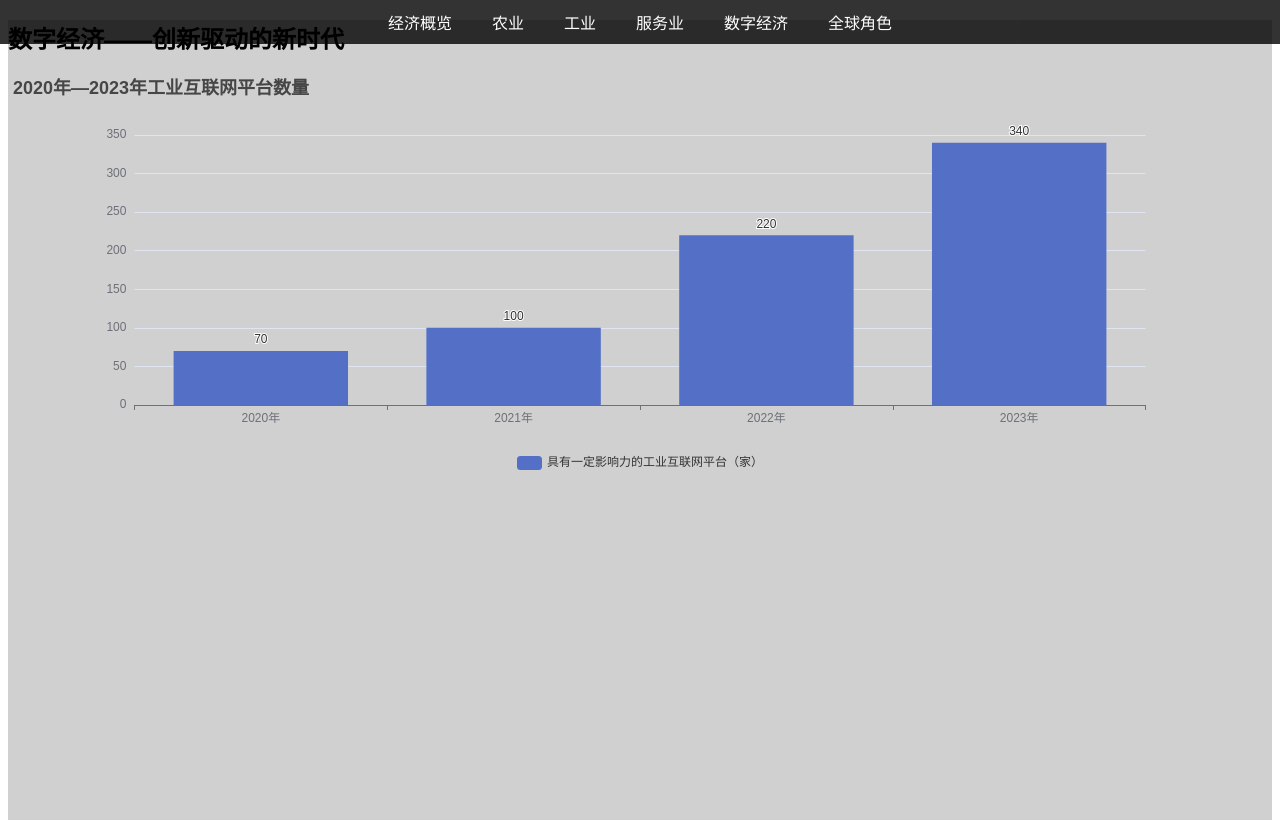
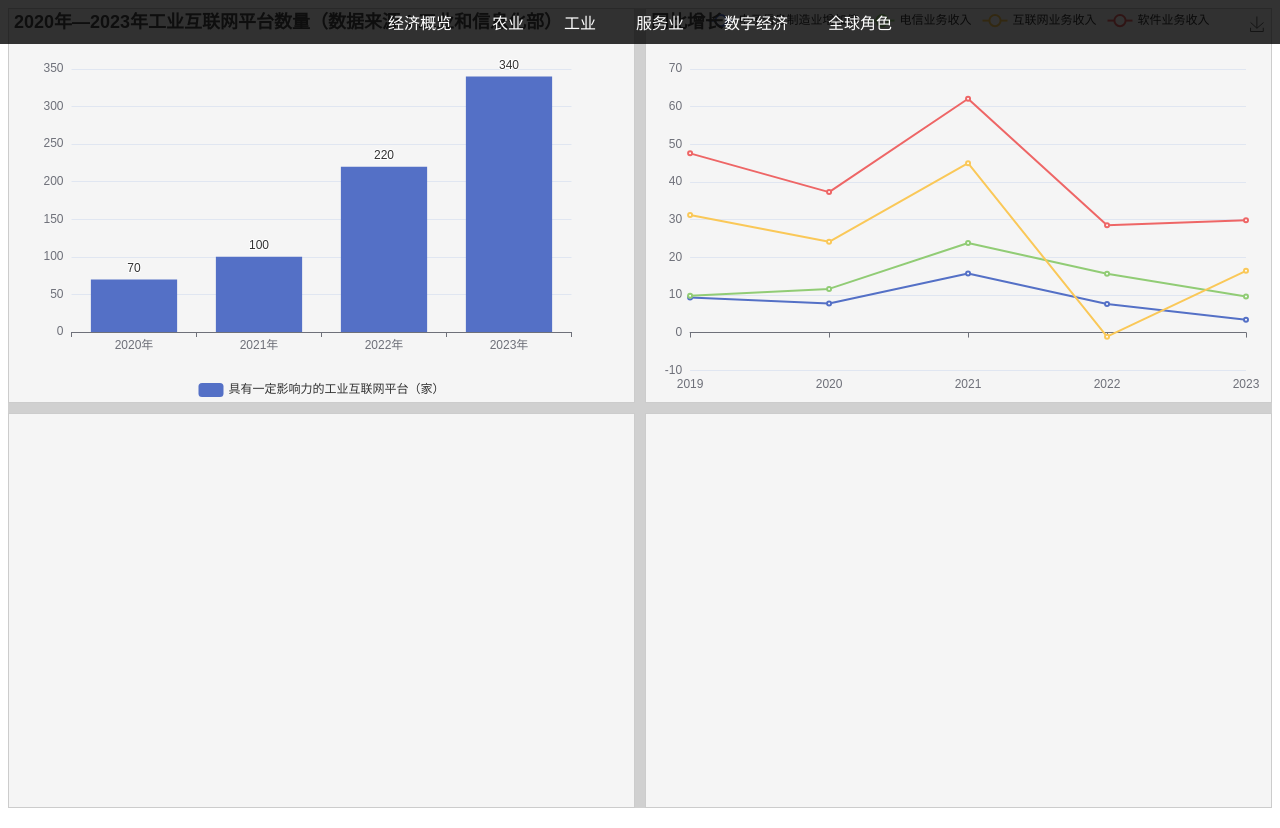
Before and after one commit to cudavailable/Data_Visualization, a Vue app in the folder GDP/: page /digital-economy in a window 1280 px wide. Built offline with nearby package versions, Linux system fonts and the light colour scheme.

Commit message:
add my second view

```diff
--- a/GDP/src/components/DigitalEconomyChart.vue
+++ b/GDP/src/components/DigitalEconomyChart.vue
@@ -1,6 +1,6 @@
 
 <template>
-    <div ref="chart" style="width: 100%; height: 400px;"></div>
+    <div ref="chart" style="width: 100%; height: 100%;"></div>
 </template>
 
 <script>
@@ -32,7 +32,7 @@ export default {
 
       const option = {
         title: {
-          text: "2020年—2023年工业互联网平台数量",
+          text: "2020年—2023年工业互联网平台数量（数据来源：工业和信息化部）",
         },
         tooltip: {
           trigger: "axis",
--- /dev/null
+++ b/GDP/src/components/Echarts2.vue
@@ -0,0 +1,78 @@
+<template>
+    <div ref="chart" style="width: 100%; height: 100%;"></div>
+</template>
+
+<script>
+import * as echarts from 'echarts';
+
+export default {
+  name: 'Echarts2',
+  mounted() {
+    var chartDom = this.$refs.chart;  // 使用 Vue 的 ref 获取 DOM
+    var myChart = echarts.init(chartDom);
+
+    var option = {
+      title: {
+        text: '同比增长',
+      },
+      tooltip: {
+        trigger: 'axis',
+      },
+      legend: {
+        data: ['电子信息制造业增加值', '电信业务收入', '互联网业务收入', '软件业务收入'],
+      },
+      grid: {
+        left: '3%',
+        right: '4%',
+        bottom: '3%',
+        containLabel: true,
+      },
+      toolbox: {
+        feature: {
+          saveAsImage: {},
+        },
+      },
+      xAxis: {
+        type: 'category',
+        boundaryGap: false,
+        data: ['2019', '2020', '2021', '2022', '2023'],
+      },
+      yAxis: {
+        type: 'value',
+      },
+      series: [
+        {
+          name: '电子信息制造业增加值',
+          type: 'line',
+          stack: 'Total',
+          data: [9.3, 7.7, 15.7, 7.6, 3.4],
+        },
+        {
+          name: '电信业务收入',
+          type: 'line',
+          stack: 'Total',
+          data: [0.5, 3.9, 8.1, 8, 6.2],
+        },
+        {
+          name: '互联网业务收入',
+          type: 'line',
+          stack: 'Total',
+          data: [21.4, 12.5, 21.2, -1.1, 6.8],
+        },
+        {
+          name: '软件业务收入',
+          type: 'line',
+          stack: 'Total',
+          data: [16.4, 13.2, 17.1, 12.9, 13.4],
+        },
+      ],
+    };
+
+    myChart.setOption(option);
+  }
+}
+</script>
+
+<style scoped>
+/* 自定义样式 */
+</style>
--- /dev/null
+++ b/GDP/src/components/Echarts3.vue
@@ -0,0 +1,11 @@
+<template>
+    <div ref="chart" style="width: 100%; height: 100%;"></div>
+</template>
+
+<script>
+
+</script>
+
+<style scoped>
+/* 自定义样式 */
+</style>
--- /dev/null
+++ b/GDP/src/components/Echarts4.vue
@@ -0,0 +1,10 @@
+<template>
+    <div ref="chart" style="width: 100%; height: 400px;"></div>
+</template>
+
+<script>
+</script>
+
+<style scoped>
+/* 自定义样式 */
+</style>
--- a/GDP/src/views/DigitalEconomyPage.vue
+++ b/GDP/src/views/DigitalEconomyPage.vue
@@ -1,21 +1,49 @@
 <template>
   <div class="section">
-    <h2>数字经济——创新驱动的新时代</h2>
-    <DigitalEconomyChart
-      :chartData="data"
-      :categories="categories"
-      :legendData="legend"
-    />
+    <!-- <h2>数字经济——创新驱动的新时代</h2> -->
+    <div class="grid-container">
+
+      <!-- <div class="grid-title"> -->
+        <!-- <h2>数字经济——创新驱动的新时代</h2> -->
+      <!-- </div> -->
+
+      <div class="grid-item">
+        <DigitalEconomyChart
+          :chartData="data"
+          :categories="categories"
+          :legendData="legend"
+        />
+      </div>
+
+      <div class="grid-item">
+        <Echarts2 />
+      </div>
+
+      <div class="grid-item">
+        <Echarts3 />
+      </div>
+
+      <div class="grid-item">
+        <Echarts4 />
+      </div>
+
+    </div>
   </div>
 </template>
 
 <script>
 import DigitalEconomyChart from '../components/DigitalEconomyChart.vue';
+import Echarts2 from "../components/Echarts2.vue";
+import Echarts3 from "../components/Echarts3.vue";
+import Echarts4 from "../components/Echarts4.vue";
 
 export default {
   name: 'DigitalEconomyPage',
   components: {
     DigitalEconomyChart,
+    Echarts2,
+    Echarts3,
+    Echarts4,
   },
   data() {
     return {
@@ -32,5 +60,31 @@ export default {
   height: 100vh;
   scroll-snap-align: start;
   background-color: #d0d0d0;
+  display: flex; /* 使用 flex 布局 */
+  justify-content: center;
+  align-items: center;
+}
+
+/* 网格容器样式 */
+.grid-container {
+  display: grid;
+  grid-template-columns: 1fr 1fr; /* 两列布局 */
+  grid-template-rows: 1fr 1fr; /* 两行布局 */
+  gap: 10px; /* 网格间距 */
+  width: 100%; /* 宽度占满 */
+  height: 100%; /* 高度占满父容器 */
+}
+
+/* 网格项目样式 */
+.grid-item {
+  background-color: #f5f5f5; /* 背景色 */
+  border: 1px solid #ccc; /* 边框 */
+  /* padding: 10px; */
+  display: flex;
+  justify-content: center;
+  align-items: center;
+  overflow: hidden;
+  /* width: 100%; */
+  /* height: 100%; */
 }
 </style>
```
